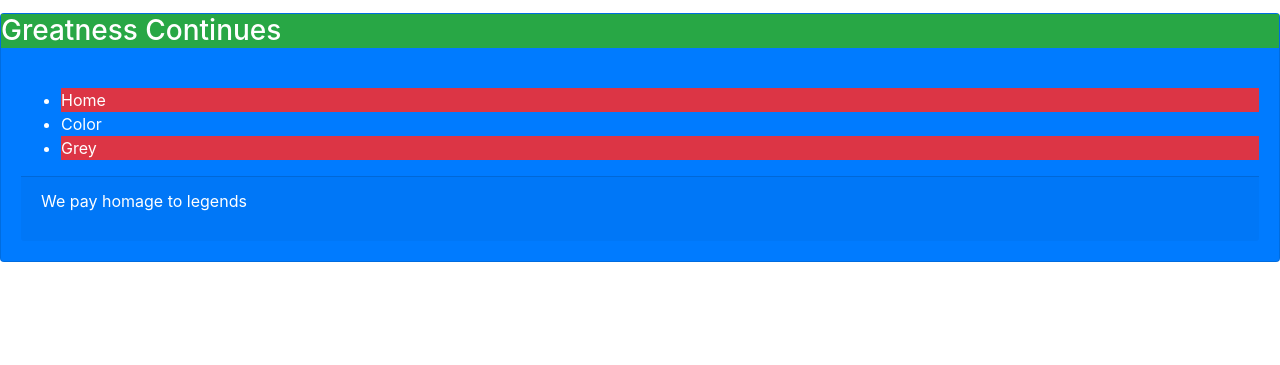
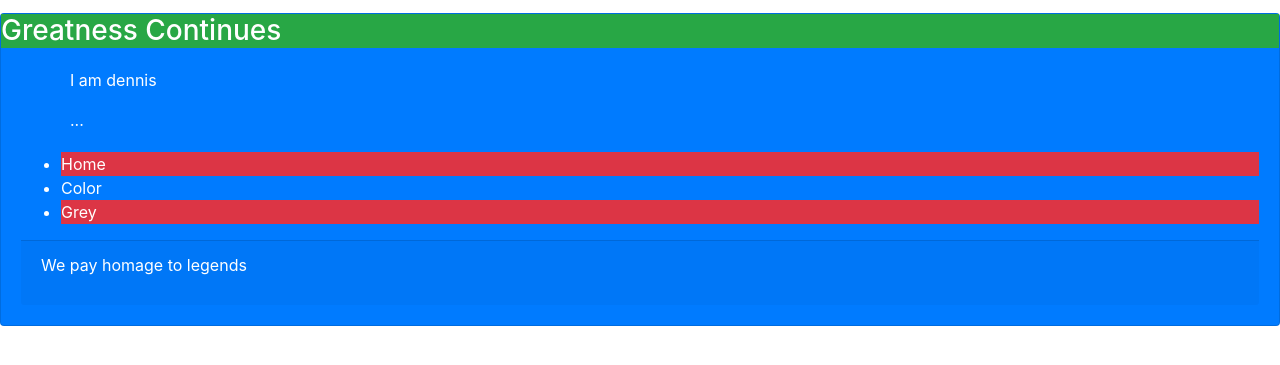
Before and after one commit to 1Dennis-Hosea/bootstrap, a plain HTML site: page index.html in a window 1280 px wide. Shown: the part 417-782 px from the top of the page. Drawn offline with Linux system fonts and the light colour scheme.

Commit message:
Add colunm class

```diff
--- a/index.html
+++ b/index.html
@@ -23,6 +23,16 @@
       <div class="card-title">
         <h3 class="bg-success"> Greatness Continues</h3>
       </div>
+      <div class="container">
+      <div class="row">
+        <p>I am dennis</p>
+      </div>
+      </div>
+      <div class="container">
+        <div class="row">
+          <div class="col-media-md-12">...</div>
+          </div>
+      </div>
       <div class="card-body">
 
         <ul>
```
